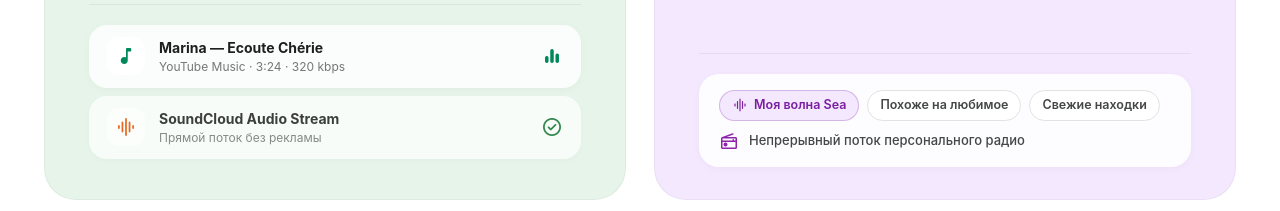
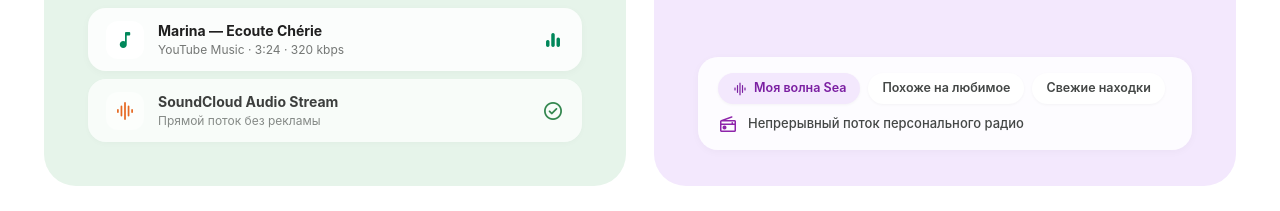
Before and after one commit to Bebrazui/Melo, a plain HTML site: page site/index.html in a window 1280 px wide. Shown: the part 1759-1970 px from the top of the page. Drawn offline with nearby package versions, Linux system fonts and the light colour scheme; a web font is replaced by a local one.

Commit message:
site: remove thin borders from cards and containers according to M3 filled card specifications

```diff
--- a/site/index.html
+++ b/site/index.html
@@ -237,10 +237,10 @@
     top: 50px;
     z-index: 15;
     background: #ffffff;
-    border: 1px solid var(--border);
+    border: none;
     border-radius: 24px;
     padding: 16px 18px;
-    box-shadow: 0 4px 20px rgba(0, 0, 0, 0.04);
+    box-shadow: 0 4px 24px rgba(0, 0, 0, 0.06);
     display: flex;
     flex-direction: column;
     align-items: center;
@@ -308,7 +308,7 @@
   .pano-card {
     border-radius: 36px;
     background: #ffffff;
-    border: 1px solid var(--border);
+    border: none;
     box-shadow: 0 16px 40px rgba(0, 0, 0, 0.06);
     overflow: hidden;
     position: relative;
@@ -394,14 +394,14 @@
 
   .m3-card {
     border-radius: var(--radius-card);
-    padding: 44px 44px 32px;
+    padding: 44px 44px 36px;
     display: flex;
     flex-direction: column;
     justify-content: space-between;
     min-height: 460px;
     position: relative;
     overflow: hidden;
-    border: 1px solid rgba(0, 0, 0, 0.04);
+    border: none;
   }
 
   .card-green { background-color: var(--card-green); }
@@ -445,11 +445,10 @@
 
   .card-footer-link:hover { text-decoration: underline; }
 
-  /* ВИЗУАЛ ВНУТРИ КАРТОЧЕК */
+  /* ВИЗУАЛ ВНУТРИ КАРТОЧЕК (ЧИСТЫЙ СПЕЙСИНГ БЕЗ ОБВОДОК) */
   .card-visual-bottom {
-    margin-top: 32px;
-    padding-top: 20px;
-    border-top: 1px solid rgba(0, 0, 0, 0.06);
+    margin-top: 36px;
+    border-top: none;
   }
 
   /* Визуал 1: Стриминг треков */
@@ -500,17 +499,18 @@
     gap: 6px;
     background: #ffffff;
     border-radius: var(--radius-pill);
-    padding: 5px 12px;
+    padding: 6px 14px;
     font-size: 12.5px;
     font-weight: 600;
     color: var(--text-sub);
-    border: 1px solid var(--border);
+    border: none;
+    box-shadow: 0 1px 3px rgba(0, 0, 0, 0.04);
   }
 
   .wave-chip.active {
     background: #f3e8fd;
     color: #7b1fa2;
-    border-color: rgba(123, 31, 162, 0.25);
+    border: none;
   }
 
   .wave-now-playing {
```
